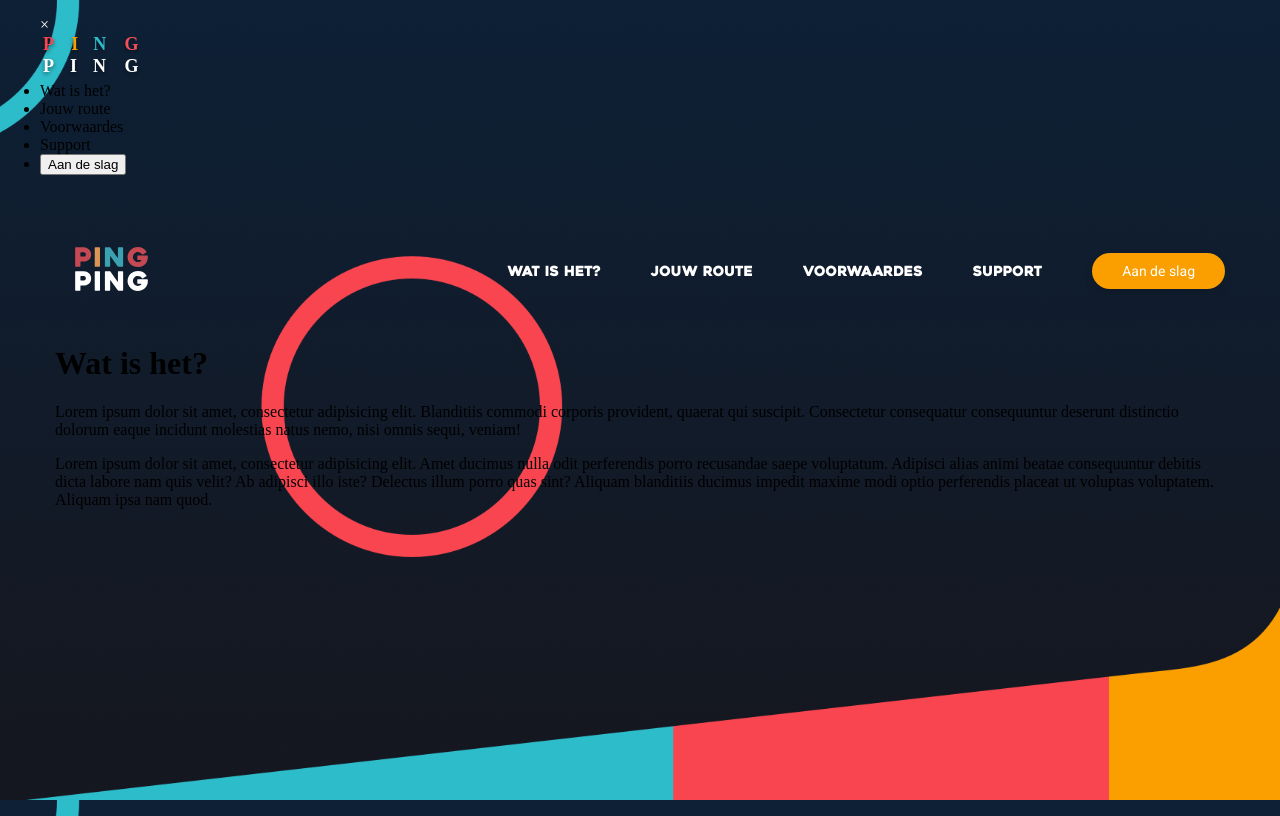
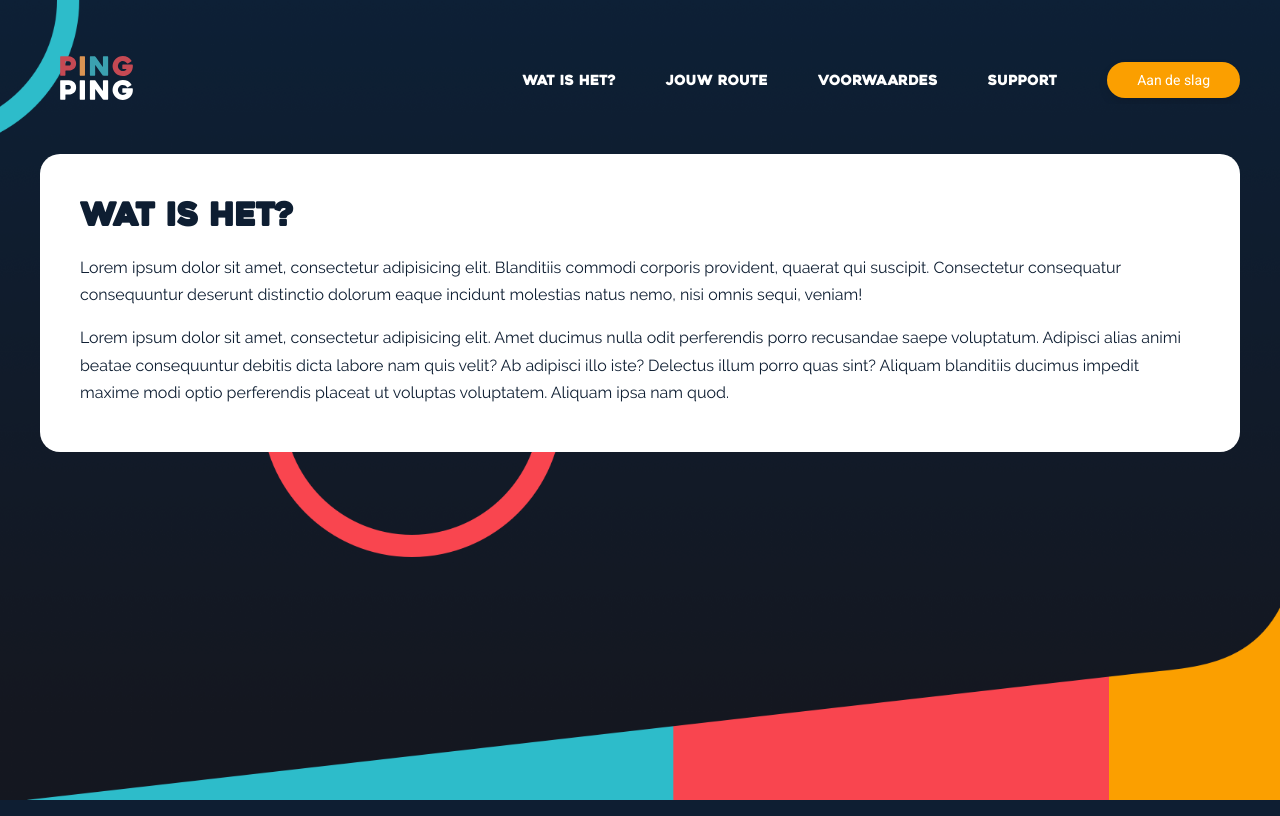
Before and after one commit to Amsterdam/pingping-frontend, an Angular app: page /wat-is-het in a window 1280 px wide. Built offline with nearby package versions, Linux system fonts and the light colour scheme.

Commit message:
- Base page template - Minor improvements

```diff
--- a/src/app/landing/components/header/header.component.scss
+++ b/src/app/landing/components/header/header.component.scss
@@ -1,6 +1,6 @@
 header {
   margin: 0 0 50px 0;
-  padding: 56px 15px 0 15px;
+  padding: 56px 0 0 0;
   overflow: hidden;
 
   #logo {
--- a/src/app/landing/index/index.component.html
+++ b/src/app/landing/index/index.component.html
@@ -1,6 +1,6 @@
 <div class="container">
   <app-header></app-header>
-  <div id="featured">
+  <div id="featured" class="fade-in">
     <div class="left">
       <img class="phone1" src="./assets/img/iPhone_X1.png">
       <img class="phone2" src="./assets/img/iPhone_X2.png">
--- a/src/app/landing/what-is-it/what-is-it.component.html
+++ b/src/app/landing/what-is-it/what-is-it.component.html
@@ -1,11 +1,6 @@
-<app-side-nav></app-side-nav>
-<div class="background">
 <div class="container">
   <app-header></app-header>
-
-    <div class="body fade-in">
-      <div class="container">
-        <div id="what-is-it" class="border-rounded page-content">
+  <div class="content-bordered fade-in">
     <h1>Wat is het?</h1>
     <p>
       Lorem ipsum dolor sit amet, consectetur adipisicing elit. Blanditiis commodi corporis provident, quaerat qui suscipit. Consectetur consequatur consequuntur deserunt distinctio dolorum eaque incidunt molestias natus nemo, nisi omnis sequi, veniam!
@@ -15,6 +10,3 @@
     </p>
   </div>
 </div>
-    </div>
-  </div>
-</div>
--- a/src/assets/scss/landing/main.scss
+++ b/src/assets/scss/landing/main.scss
@@ -40,17 +40,17 @@ a {
   padding: 0 15px;
 }
 
-.container-rounded {
+.content-bordered {
   font-family: "Raleway";
-  max-width: 900px;
   padding: 30px 40px;
   color: #0e1e32;
   margin: 0 auto;
   border-radius: 20px;
   border: none;
   line-height: 1.7em;
+  background: #ffffff;
+
+  h1 {
+    font-family: "Heavitas";
+  }
 }
-
-.container-rounded h1 {
-  font-family: "Heavitas";
-}
```
Lines whose indentation alone changed are shown as unchanged.
